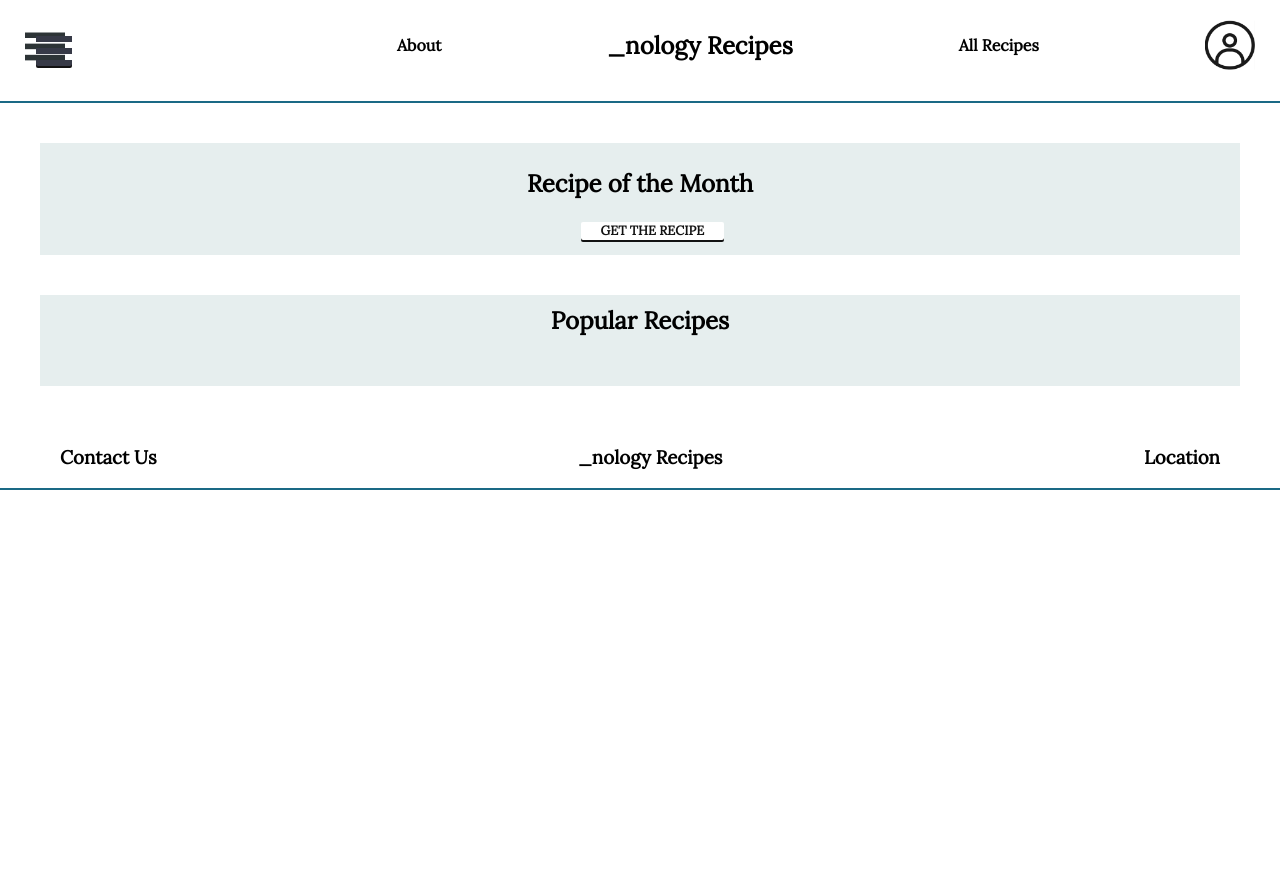
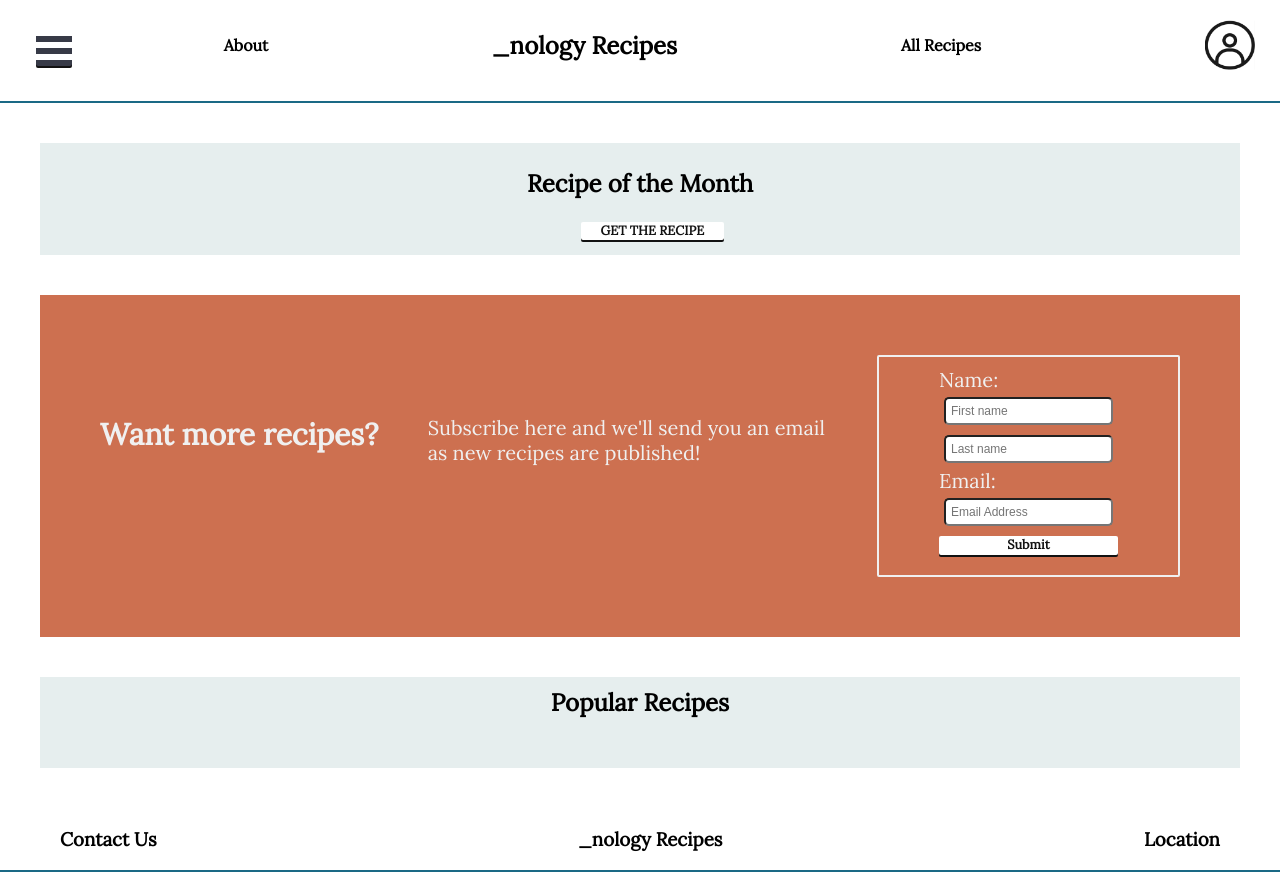
Before and after one commit to Smethan/recipes-app, a React (Create React App) app: page / in a window 1280 px wide. Before the commit the page ends 800 px from the top, so only its background shows below. Built offline with nearby package versions, Linux system fonts and the light colour scheme.

Commit message:
added infobar back to app and fixed ham duplicate

```diff
--- a/src/App.jsx
+++ b/src/App.jsx
@@ -6,6 +6,10 @@ import Nav from "./Components/Nav/Nav";
 import { BrowserRouter as Router, Route, Routes } from "react-router-dom";
 import Sidebar from "./Components/Sidebar/Sidebar";
 import NavBottom from "./Components/Nav/NavBottom";
+import InfoBar from "./Components/InfoBar/InfoBar.jsx"
+
+
+
 const App = () => {
 	return (
 		<Router>
@@ -17,6 +21,7 @@ const App = () => {
 							element={
 								<section>
 									<FeatureRecipe />
+									<InfoBar />
 									<PopularRecipes />
 								</section>
 							}
--- a/src/Components/Nav/Nav.jsx
+++ b/src/Components/Nav/Nav.jsx
@@ -9,7 +9,6 @@ const Nav = () => {
   return (
     <div className="navbar-container">
       <div className="navbar">
-      <img src={menuIcon} className="ham" alt="menu icon" width="40" height="40"  />
       <Sidebar />
       <h4 className="small-link">About</h4>
       <h2>_nology Recipes</h2>
```
